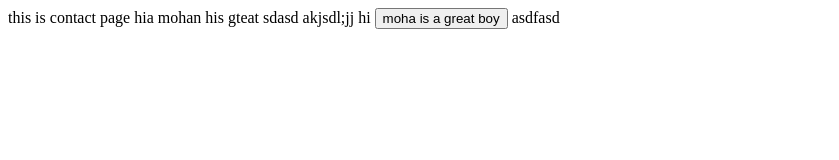
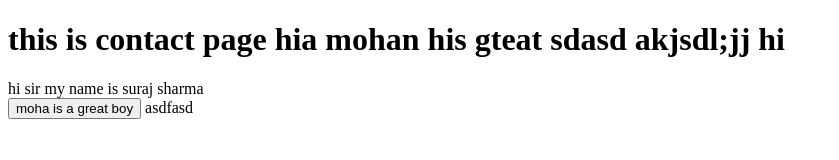
Before and after one commit to devsuraj45689/firstgit, a plain HTML site: page contact.html in a window 1280 px wide. Shown: the whole page, without its empty margins (0-839 px from the left). Drawn offline with Linux system fonts and the light colour scheme.

Commit message:
commited and skipped staging

```diff
--- a/contact.html
+++ b/contact.html
@@ -7,7 +7,14 @@
     <title>Document</title>
 </head>
 <body>
-      this is contact page hia mohan his gteat  sdasd akjsdl;jj hi
+      <h1>this is contact page hia mohan his gteat  sdasd akjsdl;jj hi</h1>
+
+       <div>
+           hi sir my name is suraj sharma
+       </div>
+
+
+
 
       <button>moha is a great boy</button> asdfasd
 </body>
```
